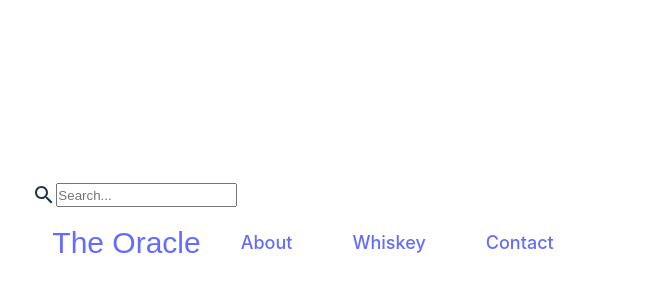
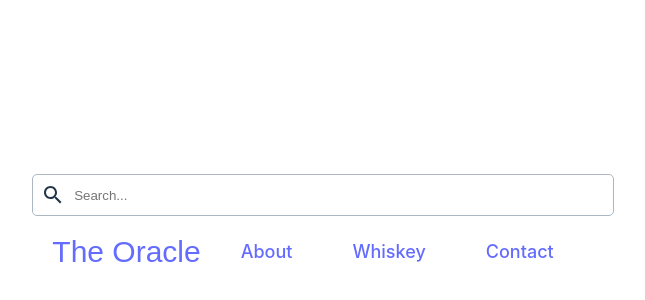
Before and after one commit to RAYMUNDOOOO/savior-iq, a React (Vite) app: page / in a window 1280 px wide. Shown: the part 170-470 px from the top of the page, without its empty margins (317-962 px from the left). Built offline with nearby package versions, Linux system fonts and the light colour scheme.

Commit message:
Added search bar with material icon and appropriate padding (I think)

```diff
--- a/src/components/Search.jsx
+++ b/src/components/Search.jsx
@@ -4,7 +4,7 @@ import SearchIcon from "@mui/icons-material/Search";
 export default function SearchBar() {
         return (
                 <div id={`${style.searchBarContainer}`}>
-                        <SearchIcon />
+                        <SearchIcon sx={{ mt: 1, mb: 1, mr: 1.1 }} />
                         <input type="text" placeholder="Search..."/>
                 </div>
         )
--- a/src/styles/search.module.css
+++ b/src/styles/search.module.css
@@ -1,4 +1,14 @@
 #searchBarContainer {
         display: flex;
         flex-direction: row;
+        border-color: #ABB7C2;
+        border-width: 1px;
+        border-style: solid;
+        border-radius: 5px;
+        padding: 0px 8px 0px 8px;
 }
+
+/* Need to change font sizes. */
+#searchBarContainer > input {
+        border-style: none;
+}
```
